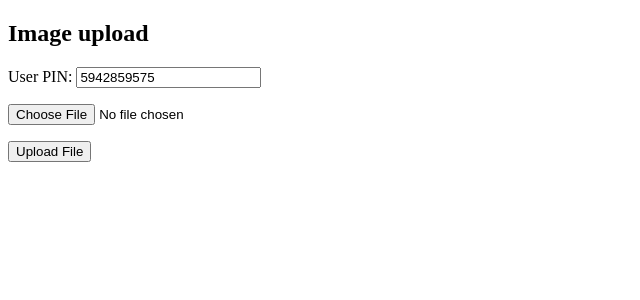
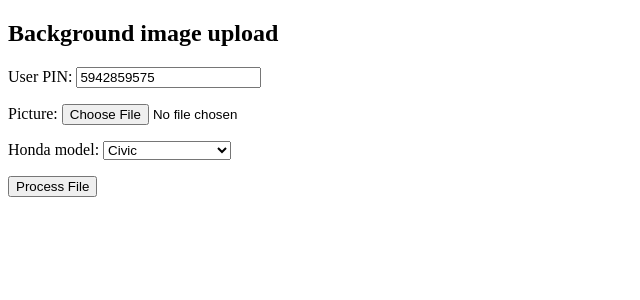
Before and after one commit to jonbirge/honda-box, a Flask app: page /upload in a window 1280 px wide. Shown: the top 300 px of the page, without its empty margins (0-640 px from the left). Run offline with Flask 2, Linux system fonts and the light colour scheme.

Commit message:
basic crop function

```diff
--- a/app.py
+++ b/app.py
@@ -4,11 +4,25 @@ from flask import Flask, flash, request, redirect, url_for
 from flask import send_from_directory, render_template, session
 from flask_autoindex import AutoIndex
 from werkzeug.utils import secure_filename
+from PIL import Image
 
 UPLOAD_BASE = '/app/files/'
 ALLOWED_EXTENSIONS = set(['jpg', 'png', 'jpeg', 'gif'])
 SECRET_KEY = 'viadelamesatemeculaca'
 PIN_DIGITS = 10
+RES_LIST = {
+    "720p": (1280, 720),
+    "WGA": (800, 480)
+}
+HONDA_LIST = {
+    "Civic": "WGA",
+    "Clarity": "WGA",
+    "2018-later Accord": "720p",
+    "Pre-2018 Accord": "WGA",
+    "2019 Pilot": "720p",
+    "Pre-2019 Pilot": "WGA"
+}
+DEFAULT_RES = "WGA"
 
 app = Flask(__name__)
 files_index = AutoIndex(app, os.path.curdir + '/files', add_url_rules=False)
@@ -29,8 +43,10 @@ def random_pin():
 
 @app.route('/upload', methods=['GET', 'POST'])
 def upload_file():
-    if request.method == 'POST':
-        # check for errors...
+    if request.method == 'POST': # POST method handler
+        ### check for errors...
+        car = request.form['model']
+        session['car'] = car
         problems = 0
         if 'file' not in request.files:
             flash('No file selected')
@@ -48,20 +64,31 @@ def upload_file():
             session['pin'] = userpin
         if problems > 0:
             return redirect(request.url)
-        # handle request
+
+        ### handle request
         filename = secure_filename(file.filename)
-        # TODO fullpath = 'example.com/files' + userpin + '/' + filename
         fullpath = os.path.join(app.config['UPLOAD_BASE'], userpin)
         try:
             os.mkdir(fullpath)
         except:
             pass  # we don't care!
-        file.save(os.path.join(fullpath, filename))
-        return render_template('success.html', pin=userpin, filename=filename)
-    else: # if GET
+        ### process file
+        tmpfile = os.path.join('/tmp/', filename)
+        finalfile = os.path.join(fullpath, filename)
+        file.save(tmpfile)  # tmp file
+        origimage = Image.open(tmpfile)
+        width, height = RES_LIST[HONDA_LIST[car]]
+        croppedimage = origimage.crop((0, 0, width, height))
+        croppedimage.save(finalfile, 'JPEG')
+        return render_template('success.html', pin=userpin, filename=filename, car=car)
+    else: # GET method handler
         if not 'pin' in session:
             session['pin'] = random_pin()
-        return render_template('upload.html')
+        if not 'car' in session:
+            session['car'] = next(iter(HONDA_LIST.keys()))
+        carlist = list(HONDA_LIST.keys())
+        sessioncar = session['car']
+        return render_template('upload.html', cars=carlist, thecar=sessioncar)
 
 @app.route('/files')
 @app.route('/files/')
--- a/reqs.txt
+++ b/reqs.txt
@@ -1,2 +1,3 @@
 flask==1.0.2
 Flask-AutoIndex
+Pillow
--- a/templates/success.html
+++ b/templates/success.html
@@ -1,7 +1,7 @@
 <!doctype html>
   <title>Upload success</title>
   <h2>Image uploaded</h2>
-  <p>Successfully uploaded {{ filename }}</p>
-  <p>Your files will be available for a limited time at<br>
-    <a href="http://localhost/files/{{ pin }}">http://localhost/files/{{ pin }}</a></p>
+  <p>Successfully uploaded and processed {{ filename }} as a {{ car }} background.</p>
+  <p>Your files will be available for a limited time at
+    <a href="http://localhost:5000/files/{{ pin }}">http://localhost:5000/files/{{ pin }}</a></p>
   <p><a href="upload">Upload another file</a></p>
--- a/templates/upload.html
+++ b/templates/upload.html
@@ -1,6 +1,6 @@
 <!doctype html>
   <title>Upload background picture</title>
-  <h2>Image upload</h2>
+  <h2>Background image upload</h2>
 
   <form method=post enctype=multipart/form-data>
     <p>User PIN:
@@ -10,8 +10,17 @@
       <input type=text name=pin>
     {% endif %}
     </p>
-    <p><input type=file name=file></p>
-    <input type=submit value='Upload File'>
+    <p>Picture: <input type=file name=file></p>
+    <p>Honda model: <select name="model">
+      {% for car in cars %}
+      {% if car == thecar %}
+      <option selected>{{ car }}</option>
+      {% else %}
+      <option>{{ car }}</option>
+      {% endif %}
+      {% endfor %}
+    </select></p>
+    <p><input type=submit value='Process File'></p>
   </form>
 
   {% with messages = get_flashed_messages() %}
```
Also changed, not shown: uploads/README.txt (deleted), 1 other file.
